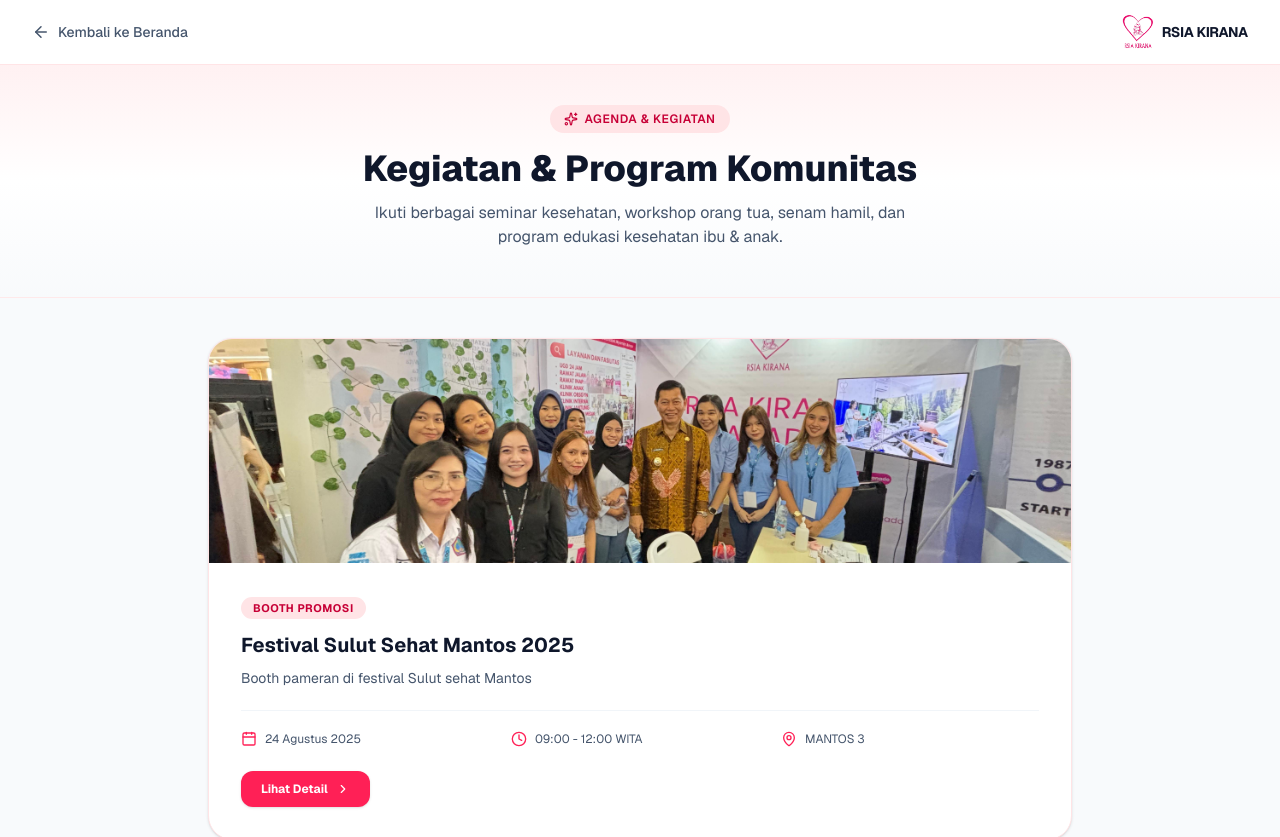
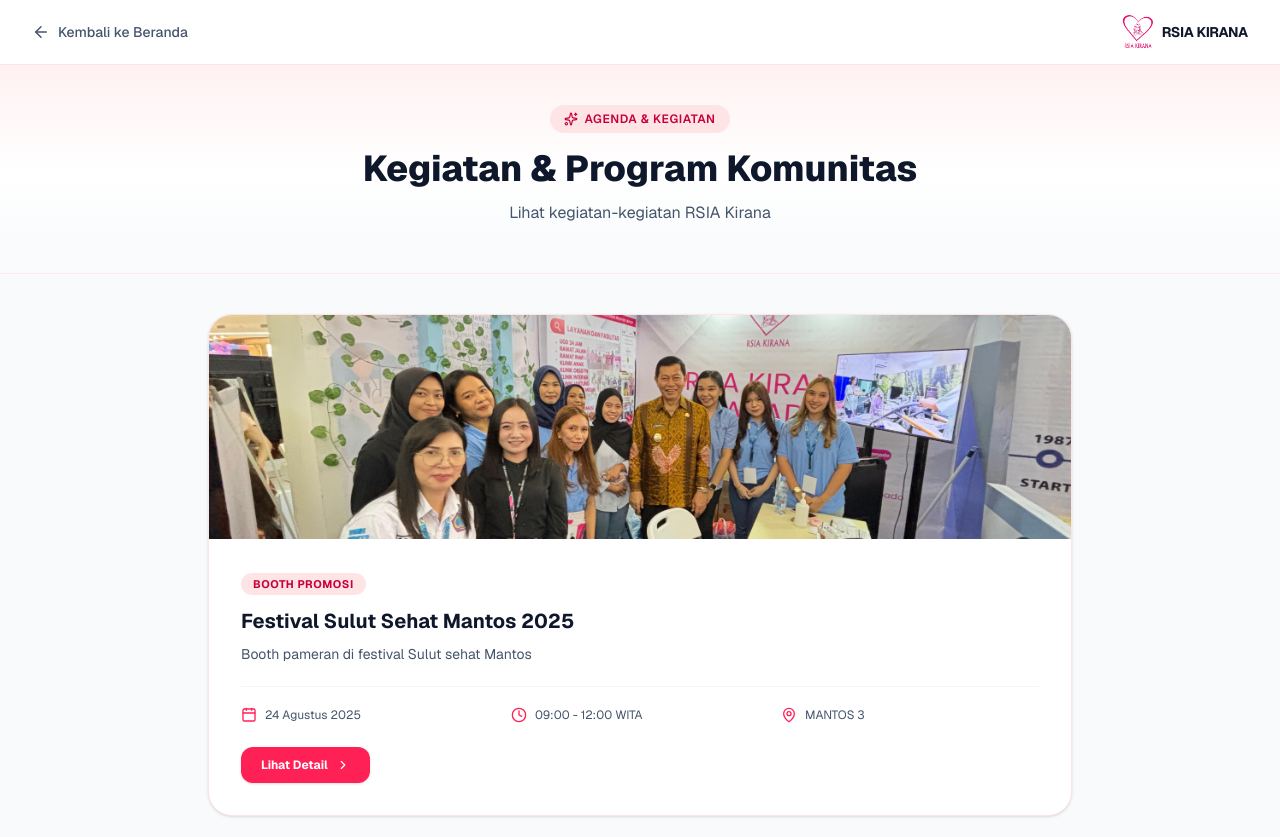
Before and after one commit to OrangJenius/nextjs_app, a Next.js app in the folder rsia-kirana/: page /events in a window 1280 px wide. Shown: the top 837 px of the page. Built offline with nearby package versions, Linux system fonts and the light colour scheme.

Commit message:
ganti desc event

```diff
--- a/rsia-kirana/app/events/page.tsx
+++ b/rsia-kirana/app/events/page.tsx
@@ -47,8 +47,7 @@
             Kegiatan & Program Komunitas
           </h1>
           <p className="text-slate-600 text-sm sm:text-base max-w-xl mx-auto mt-3">
-            Ikuti berbagai seminar kesehatan, workshop orang tua, senam hamil, dan program edukasi
-            kesehatan ibu & anak.
+            Lihat kegiatan-kegiatan RSIA Kirana
           </p>
         </div>
       </section>
```
